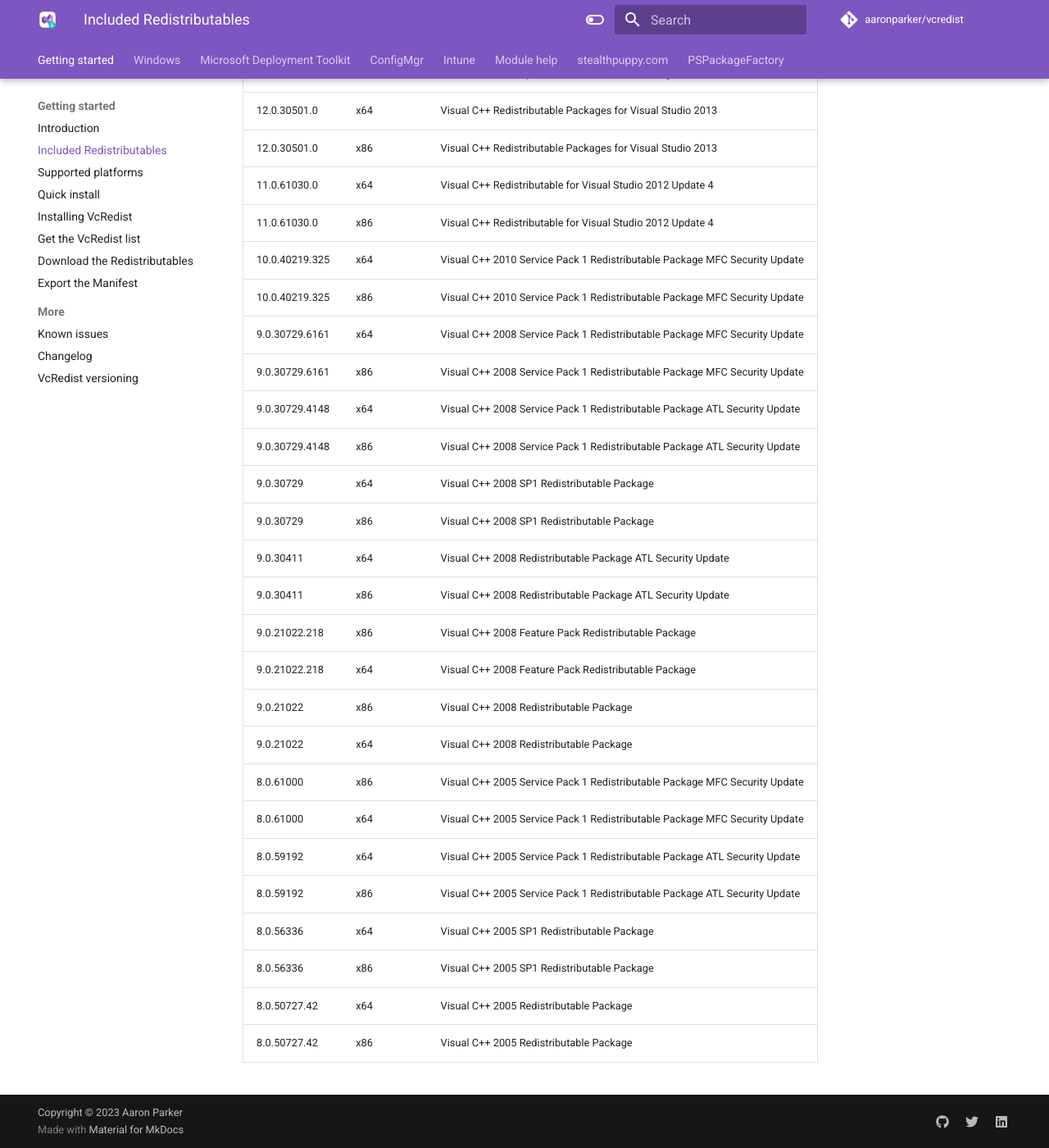
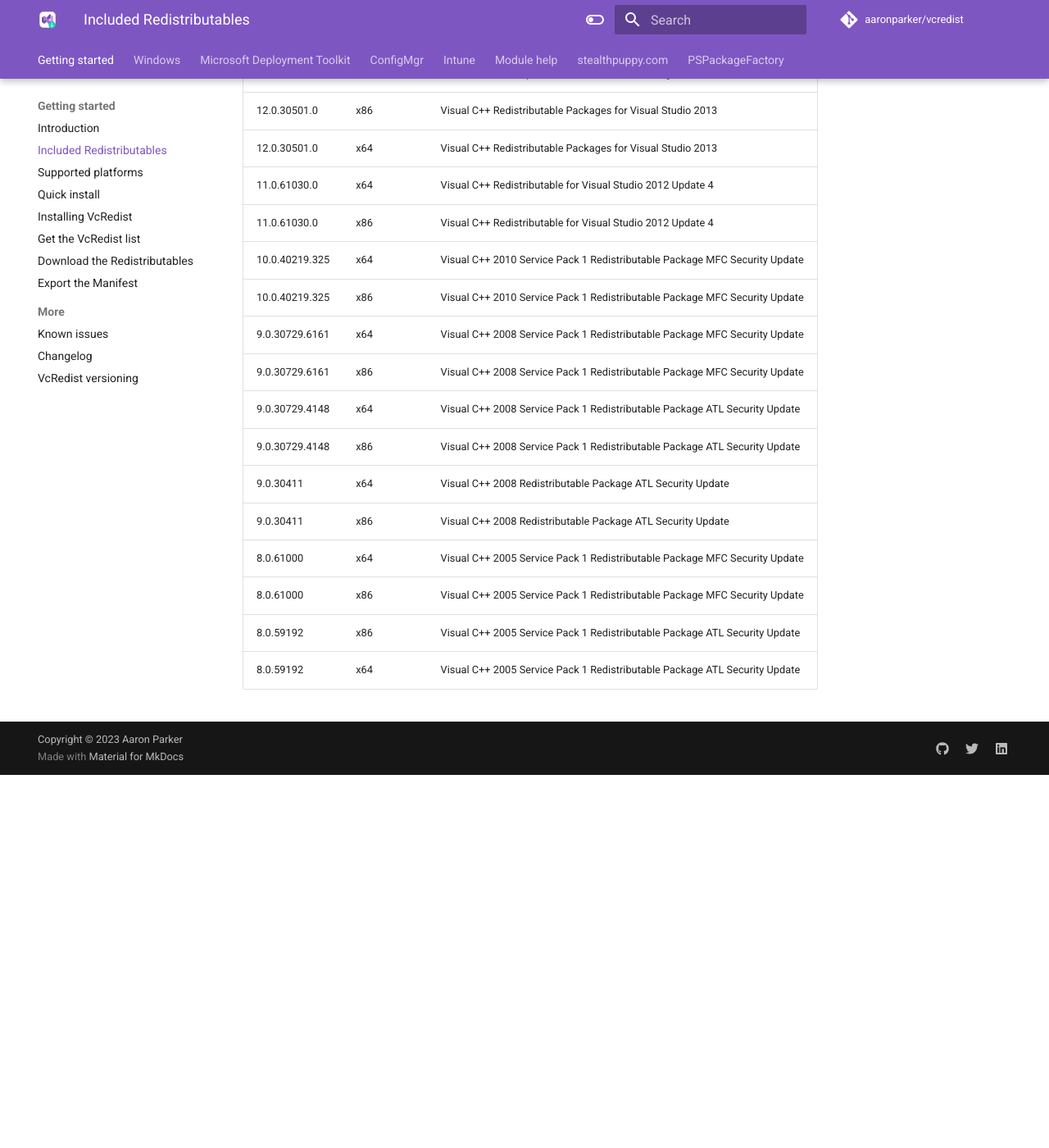
Before and after one commit to aaronparker/vcredist, an MkDocs documentation site: the page built from docs/versions.md, in a window 1280 px wide and 1400 px high, scrolled down 657 px. Shown: the whole window at 82% size. Built offline with MkDocs 1.6.1 and Material for MkDocs 9.7.7, drawn with Linux system fonts in a browser that asks for light colours; comment, search, counter and statistics services are not loaded; after the commit the page ends 1602 px from its top, so only the background shows below that; some of the changed text lies outside the part shown.

Commit message:
Update module 4.1.462

```diff
--- a/docs/versions.md
+++ b/docs/versions.md
@@ -1,21 +1,21 @@
 # Included Redistributables
 
-VcRedist `4.0.461` includes the following Redistributables (supported and unsupported):
+VcRedist `4.1.462` includes the following Redistributables (supported and unsupported):
 
 | Version        | Architecture | Name                                                                       |
 | -------------- | ------------ | -------------------------------------------------------------------------- |
+| 14.34.31938.0  | x64          | Visual C++ Redistributable for Visual Studio 2022                          |
 | 14.34.31938.0  | x86          | Visual C++ Redistributable for Visual Studio 2022                          |
-| 14.34.31938.0  | x64          | Visual C++ Redistributable for Visual Studio 2022                          |
+| 14.29.30139.0  | x64          | Visual C++ Redistributable for Visual Studio 2019                          |
 | 14.29.30139.0  | x86          | Visual C++ Redistributable for Visual Studio 2019                          |
-| 14.29.30139.0  | x64          | Visual C++ Redistributable for Visual Studio 2019                          |
+| 14.16.27033.0  | x64          | Visual C++ Redistributable for Visual Studio 2017                          |
 | 14.16.27033.0  | x86          | Visual C++ Redistributable for Visual Studio 2017                          |
-| 14.16.27033.0  | x64          | Visual C++ Redistributable for Visual Studio 2017                          |
 | 14.0.24215.1   | x64          | Visual C++ 2015 Redistributable Update 3                                   |
 | 14.0.24215.1   | x86          | Visual C++ 2015 Redistributable Update 3                                   |
+| 12.0.40664.0   | x64          | Visual C++ 2013 Update 5 Redistributable Package                           |
 | 12.0.40664.0   | x86          | Visual C++ 2013 Update 5 Redistributable Package                           |
-| 12.0.40664.0   | x64          | Visual C++ 2013 Update 5 Redistributable Package                           |
+| 12.0.30501.0   | x86          | Visual C++ Redistributable Packages for Visual Studio 2013                 |
 | 12.0.30501.0   | x64          | Visual C++ Redistributable Packages for Visual Studio 2013                 |
-| 12.0.30501.0   | x86          | Visual C++ Redistributable Packages for Visual Studio 2013                 |
 | 11.0.61030.0   | x64          | Visual C++ Redistributable for Visual Studio 2012 Update 4                 |
 | 11.0.61030.0   | x86          | Visual C++ Redistributable for Visual Studio 2012 Update 4                 |
 | 10.0.40219.325 | x64          | Visual C++ 2010 Service Pack 1 Redistributable Package MFC Security Update |
@@ -24,19 +24,9 @@
 | 9.0.30729.6161 | x86          | Visual C++ 2008 Service Pack 1 Redistributable Package MFC Security Update |
 | 9.0.30729.4148 | x64          | Visual C++ 2008 Service Pack 1 Redistributable Package ATL Security Update |
 | 9.0.30729.4148 | x86          | Visual C++ 2008 Service Pack 1 Redistributable Package ATL Security Update |
-| 9.0.30729      | x64          | Visual C++ 2008 SP1 Redistributable Package                                |
-| 9.0.30729      | x86          | Visual C++ 2008 SP1 Redistributable Package                                |
 | 9.0.30411      | x64          | Visual C++ 2008 Redistributable Package ATL Security Update                |
 | 9.0.30411      | x86          | Visual C++ 2008 Redistributable Package ATL Security Update                |
-| 9.0.21022.218  | x86          | Visual C++ 2008 Feature Pack Redistributable Package                       |
-| 9.0.21022.218  | x64          | Visual C++ 2008 Feature Pack Redistributable Package                       |
-| 9.0.21022      | x86          | Visual C++ 2008 Redistributable Package                                    |
-| 9.0.21022      | x64          | Visual C++ 2008 Redistributable Package                                    |
+| 8.0.61000      | x64          | Visual C++ 2005 Service Pack 1 Redistributable Package MFC Security Update |
 | 8.0.61000      | x86          | Visual C++ 2005 Service Pack 1 Redistributable Package MFC Security Update |
-| 8.0.61000      | x64          | Visual C++ 2005 Service Pack 1 Redistributable Package MFC Security Update |
+| 8.0.59192      | x86          | Visual C++ 2005 Service Pack 1 Redistributable Package ATL Security Update |
 | 8.0.59192      | x64          | Visual C++ 2005 Service Pack 1 Redistributable Package ATL Security Update |
-| 8.0.59192      | x86          | Visual C++ 2005 Service Pack 1 Redistributable Package ATL Security Update |
-| 8.0.56336      | x64          | Visual C++ 2005 SP1 Redistributable Package                                |
-| 8.0.56336      | x86          | Visual C++ 2005 SP1 Redistributable Package                                |
-| 8.0.50727.42   | x64          | Visual C++ 2005 Redistributable Package                                    |
-| 8.0.50727.42   | x86          | Visual C++ 2005 Redistributable Package                                    |
```
Also changed, not shown: docs/changelog.md (+1 -1 lines), 1 other file.
